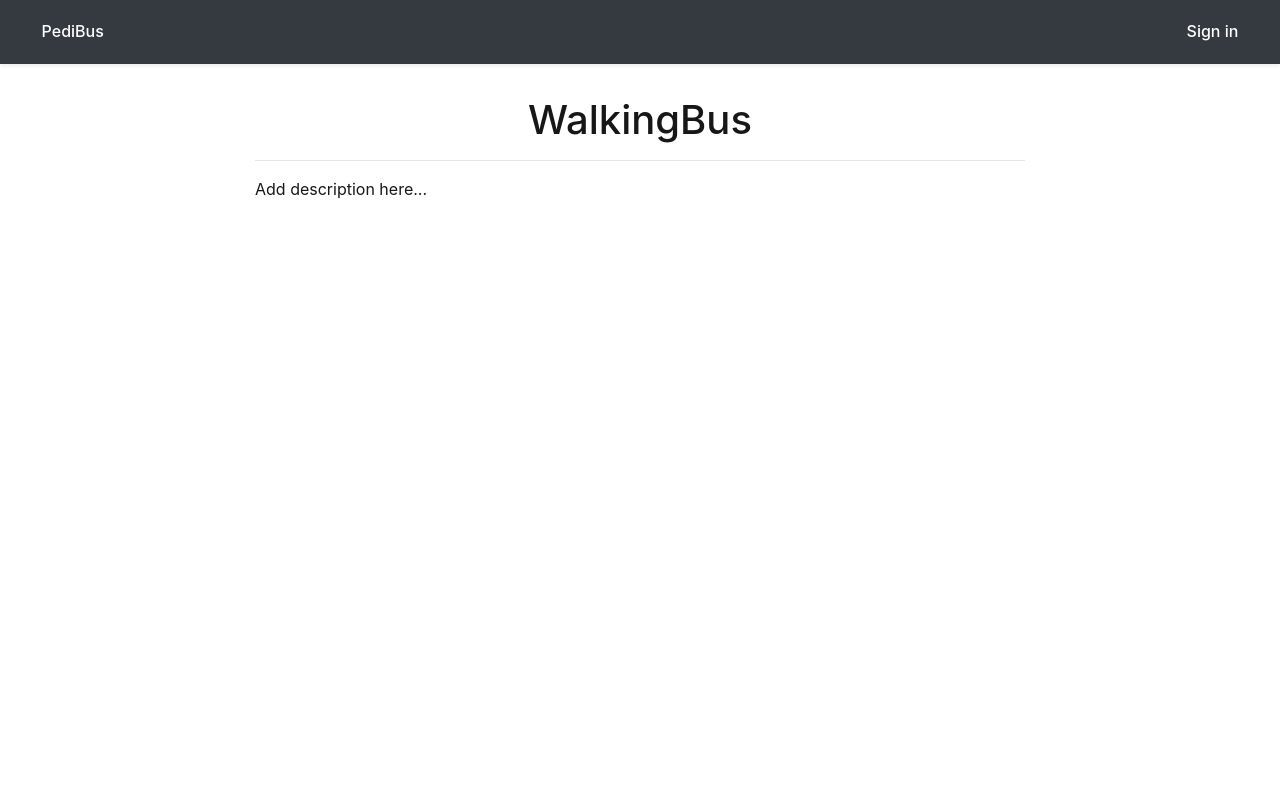
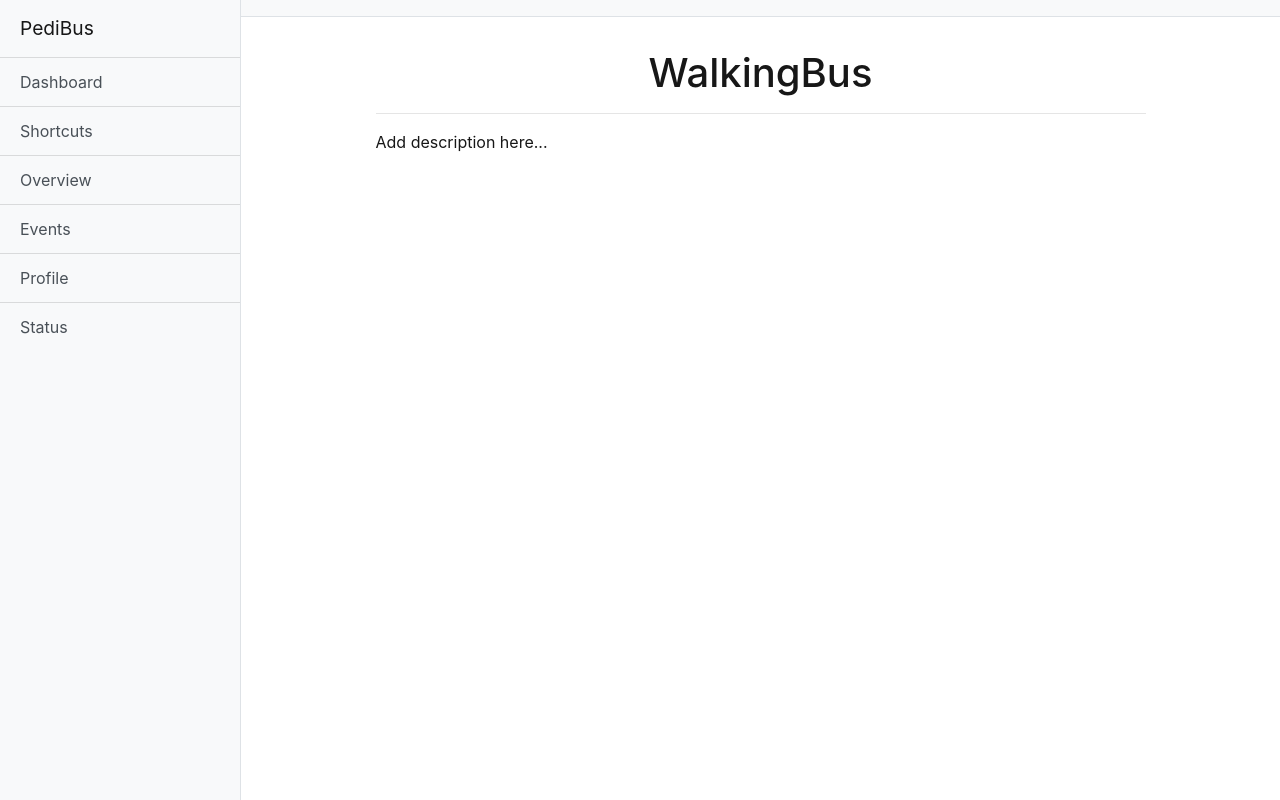
Before and after one commit to shacharoz/WalkingBus, a Python web app: template walkingbus/templates/index.html in a window 1280 px wide. Run offline with Jinja, Linux system fonts and the light colour scheme; the template is opened without the code that fills it, so the values that code supplies are empty; some libraries are stand-ins or nearby versions.

Commit message:
Added menu

```diff
--- a/walkingbus/__init__.py
+++ b/walkingbus/__init__.py
@@ -35,7 +35,7 @@ class ModelMixin(BaseModel):
         serializable = {}
         for name in dir(self):
             attr = getattr(self, name)
-            if isinstance(attr, ModelMixin) or (any(isinstance(item, ModelMixin) for item in attr) if isinstance(attr, list) else False):
+            if isinstance(attr, ModelMixin):
                 serializable[name] = getattr(attr, 'id')
                 continue
             if not name.startswith('_') and (isinstance(attr, str) or isinstance(attr, int) or
--- a/walkingbus/assets/css/main.css
+++ b/walkingbus/assets/css/main.css
@@ -108,3 +108,48 @@ label .checkbox {
 .profile-card.yellow-bg {
   background: yellow;
 }
+
+#wrapper {
+  overflow-x: hidden;
+}
+
+#sidebar-wrapper {
+  min-height: 100vh;
+  margin-left: -15rem;
+  -webkit-transition: margin .25s ease-out;
+  -moz-transition: margin .25s ease-out;
+  -o-transition: margin .25s ease-out;
+  transition: margin .25s ease-out;
+}
+
+#sidebar-wrapper .sidebar-heading {
+  padding: 0.875rem 1.25rem;
+  font-size: 1.2rem;
+}
+
+#sidebar-wrapper .list-group {
+  width: 15rem;
+}
+
+#page-content-wrapper {
+  min-width: 100vw;
+}
+
+#wrapper.toggled #sidebar-wrapper {
+  margin-left: 0;
+}
+
+@media (min-width: 768px) {
+  #sidebar-wrapper {
+    margin-left: 0;
+  }
+
+  #page-content-wrapper {
+    min-width: 0;
+    width: 100%;
+  }
+
+  #wrapper.toggled #sidebar-wrapper {
+    margin-left: -15rem;
+  }
+}
--- a/walkingbus/templates/layout.html
+++ b/walkingbus/templates/layout.html
@@ -1,5 +1,6 @@
 <!DOCTYPE html>
 <html lang="en">
+
 <head>
   <meta charset="utf-8">
   <meta name="viewport" content="width=device-width, initial-scale=1.0">
@@ -8,20 +9,32 @@
   {% block favicon %}
   <link rel="shortcut icon" href="{{ url_for('static', filename='img/favicon.ico') }}" type="image/x-icon">
   {% endblock favicon %}
-  <link rel="stylesheet" href="https://stackpath.bootstrapcdn.com/bootstrap/4.3.1/css/bootstrap.min.css" integrity="sha384-ggOyR0iXCbMQv3Xipma34MD+dH/1fQ784/j6cY/iJTQUOhcWr7x9JvoRxT2MZw1T" crossorigin="anonymous">
+  <link rel="stylesheet" href="https://stackpath.bootstrapcdn.com/bootstrap/4.3.1/css/bootstrap.min.css"
+    integrity="sha384-ggOyR0iXCbMQv3Xipma34MD+dH/1fQ784/j6cY/iJTQUOhcWr7x9JvoRxT2MZw1T" crossorigin="anonymous">
   <link rel="stylesheet" href="{{ url_for('static', filename='css/main.css') }}">
   {% block style %}
   {% endblock style %}
 </head>
+
 <body>
-  <header class="header">
-    <ul class="nav-left">
-      <li><a href="#">PediBus</a></li>
-    </ul>
-    <ul class="nav-right">
-      <li><a href="#sign-in">Sign in</a></li>
-    </ul>
-  </header>
+  <div class="d-flex" id="wrapper">
+    <div class="bg-light border-right" id="sidebar-wrapper">
+      <div class="sidebar-heading">PediBus</div>
+      <div class="list-group list-group-flush">
+        <a href="#" class="list-group-item list-group-item-action bg-light">Dashboard</a>
+        <a href="#" class="list-group-item list-group-item-action bg-light">Shortcuts</a>
+        <a href="#" class="list-group-item list-group-item-action bg-light">Overview</a>
+        <a href="#" class="list-group-item list-group-item-action bg-light">Events</a>
+        <a href="#" class="list-group-item list-group-item-action bg-light">Profile</a>
+        <a href="#" class="list-group-item list-group-item-action bg-light">Status</a>
+      </div>
+    </div>
+    <div id="page-content-wrapper">
+      <nav class="navbar navbar-expand-lg navbar-light bg-light border-bottom">
+        <button class="navbar-toggler" type="button" id="toggle">
+          <span class="navbar-toggler-icon"></span>
+        </button>
+      </nav>
       <main role="main">
         <div class="container container-primary">
           {% block main %}
@@ -31,10 +44,25 @@
       <footer class="footer">
 
       </footer>
-  <script src="https://code.jquery.com/jquery-3.3.1.slim.min.js" integrity="sha384-q8i/X+965DzO0rT7abK41JStQIAqVgRVzpbzo5smXKp4YfRvH+8abtTE1Pi6jizo" crossorigin="anonymous"></script>
-  <script src="https://cdnjs.cloudflare.com/ajax/libs/popper.js/1.14.7/umd/popper.min.js" integrity="sha384-UO2eT0CpHqdSJQ6hJty5KVphtPhzWj9WO1clHTMGa3JDZwrnQq4sF86dIHNDz0W1" crossorigin="anonymous"></script>
-  <script src="https://stackpath.bootstrapcdn.com/bootstrap/4.3.1/js/bootstrap.min.js" integrity="sha384-JjSmVgyd0p3pXB1rRibZUAYoIIy6OrQ6VrjIEaFf/nJGzIxFDsf4x0xIM+B07jRM" crossorigin="anonymous"></script>
+    </div>
+  </div>
+  <script src="https://code.jquery.com/jquery-3.3.1.slim.min.js"
+    integrity="sha384-q8i/X+965DzO0rT7abK41JStQIAqVgRVzpbzo5smXKp4YfRvH+8abtTE1Pi6jizo"
+    crossorigin="anonymous"></script>
+  <script src="https://cdnjs.cloudflare.com/ajax/libs/popper.js/1.14.7/umd/popper.min.js"
+    integrity="sha384-UO2eT0CpHqdSJQ6hJty5KVphtPhzWj9WO1clHTMGa3JDZwrnQq4sF86dIHNDz0W1"
+    crossorigin="anonymous"></script>
+  <script src="https://stackpath.bootstrapcdn.com/bootstrap/4.3.1/js/bootstrap.min.js"
+    integrity="sha384-JjSmVgyd0p3pXB1rRibZUAYoIIy6OrQ6VrjIEaFf/nJGzIxFDsf4x0xIM+B07jRM"
+    crossorigin="anonymous"></script>
   {% block script %}
   {% endblock script %}
+  <script>
+    $('#toggle').on('click', function (e) {
+      e.preventDefault();
+      $('#wrapper').toggleClass('toggled');
+    });
+  </script>
 </body>
+
 </html>
```
Also changed, not shown: walkingbus/walkingbus.db. Lines whose indentation alone changed are shown as unchanged.
